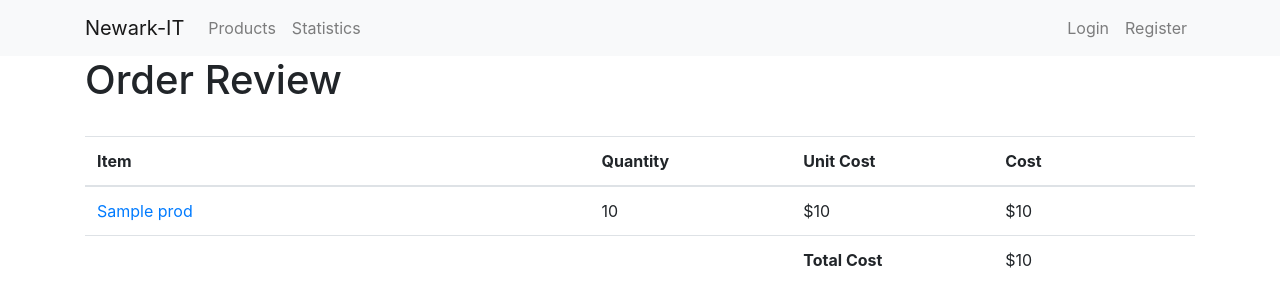
After one commit to Jsvcycling/njit_cs631_project, a Flask app: template templates/customer/show_order.html in a window 1280 px wide. The commit adds this page. Shown: the top 307 px of the page. Run offline with Flask 2, Linux system fonts and the light colour scheme; the template is opened without the code that fills it: most values are stand-ins (such as "Sample title", 1, 10 or a date in 2020); parts of the project's set-up code (start-up, migrations or seed data) failed here and were passed over; some libraries are stand-ins or nearby versions.

Commit message:
Added links to product page. Implemented show order.

```diff
--- a/templates/customer/cart.html
+++ b/templates/customer/cart.html
@@ -18,7 +18,7 @@
       <tbody>
         {% for prod in prods %}
           <tr>
-            <td>{{ prod.PName }}</td>
+            <td><a href="/products/{{ prod.PID }}">{{ prod.PName }}</a></td>
             <td>
               <form class="form-inline" method="POST" action="/basket/{{ prod.PID }}/update">
                 <input type="number" name="quantity" class="form-control col-4" min="1" value="{{ prod.Quantity }}">
--- /dev/null
+++ b/templates/customer/show_order.html
@@ -0,0 +1,37 @@
+{% extends "layout.html" %}
+{% block content %}
+  <h1>Order Review</h1>
+
+  <br />
+
+  {% if not prods %}
+    <p>The order could not be found.</p>
+  {% else %}
+    <table class="table">
+      <thead>
+        <tr>
+          <th class="col-5" scope="col">Item</th>
+          <th class="col-2" scope="col">Quantity</th>
+          <th class="col-2" scope="col">Unit Cost</th>
+          <th class="col-2" nscope="col">Cost</th>
+        </tr>
+      </thead>
+      <tbody>
+        {% for prod in prods %}
+          <tr>
+            <td><a href="/products/{{ prod.PID }}">{{ prod.PName }}</a></td>
+            <td>{{ prod.Quantity }}</td>
+            <td>${{ prod.PriceSold }}</td>
+            <td>${{ prod.Cost }}</td>
+          </tr>
+        {% endfor %}
+        <tr>
+          <td></td>
+          <td></td>
+          <th>Total Cost</th>
+          <td>${{ total }}</td>
+        </tr>
+      </tbody>
+    </table>
+  {% endif %}
+{% endblock %}
```
Also changed, not shown: customer.py (+28 -0 lines), templates/customer/profile.html (+9 -8 lines).
